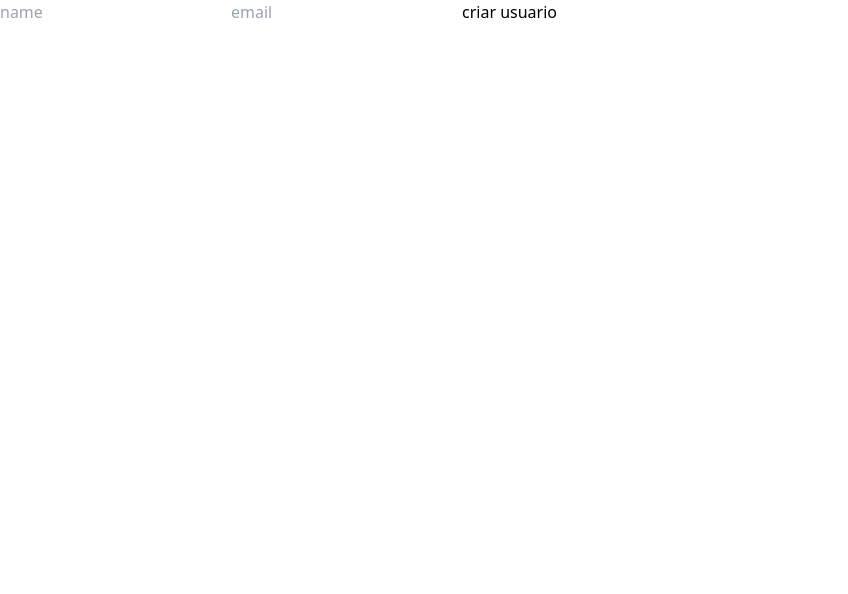
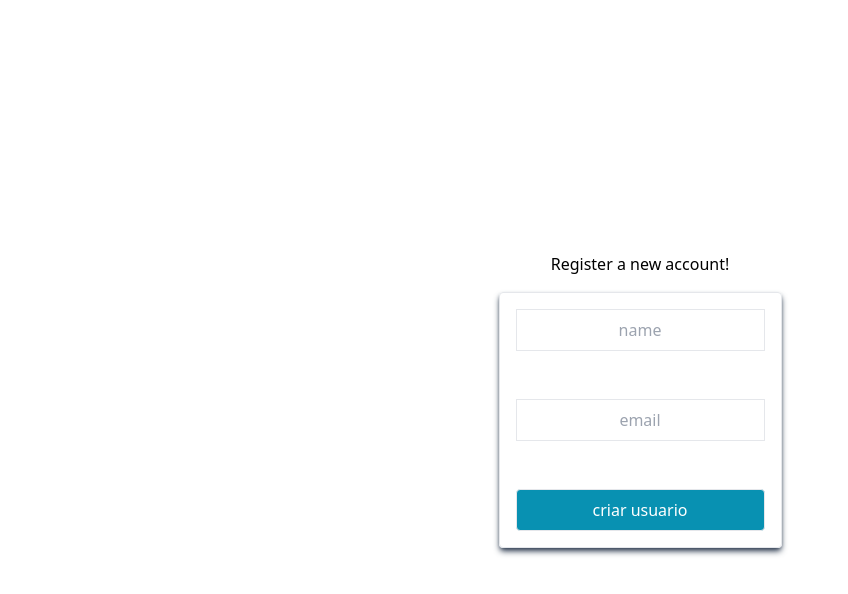
Before and after one commit to Paulorrf/rpg-game, a Next.js app: page /register in a window 1280 px wide. Shown: the top 594 px of the page, without its empty margins (0-848 px from the left). Built offline with nearby package versions, Linux system fonts and the light colour scheme.

Commit message:
styled form

```diff
--- a/src/pages/register.tsx
+++ b/src/pages/register.tsx
@@ -41,11 +41,41 @@ const register = () => {
   });
 
   return (
-    <div>
-      <form onSubmit={handleSubmit(handleCreate)}>
-        <input type="text" placeholder="name" {...register("name")} />
-        <input type="text" placeholder="email" {...register("email")} />
-        <button type="submit">criar usuario</button>
+    <div className="flex flex-col justify-center items-center w-screen h-screen">
+      <h2 className="mb-4">Register a new account!</h2>
+      <form
+        className="flex  shadow-md p-4 border rounded shadow-slate-700 flex-col justify-center text-center items-center"
+        onSubmit={handleSubmit(handleCreate)}
+      >
+        <div className="mb-12">
+          <input
+            className=" text-center border p-2"
+            type="text"
+            placeholder="name"
+            {...register("name")}
+          />
+          <p className="text-red-600">
+            {errors.name && "Please add a valid name!"}
+          </p>
+        </div>
+
+        <div className="mb-12">
+          <input
+            className=" text-center border p-2"
+            type="text"
+            placeholder="email"
+            {...register("email")}
+          />
+          <p className="text-red-600">
+            {errors.email && "Please add a valid email!"}
+          </p>
+        </div>
+        <button
+          className="border bg-cyan-600 text-white rounded w-full py-2"
+          type="submit"
+        >
+          criar usuario
+        </button>
       </form>
     </div>
   );
```
